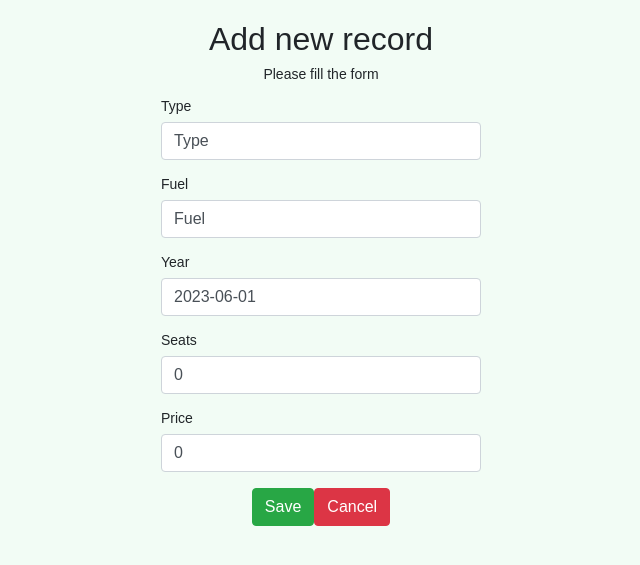
After one commit to milanbalazs/record_management_system, a PHP site: page /add_modify.php in a window 1280 px wide. The commit adds this page. Shown: the top 565 px of the page, without its empty margins (319-959 px from the left). Run offline with PHP 8.4, Linux system fonts and the light colour scheme; the visitor is signed in with stand-in values (Sample User, id 1).

Commit message:
Add 'add/modify' page for Admins and implement the 'modify' functionality

```diff
--- /dev/null
+++ b/app/add_modify.css
@@ -0,0 +1,15 @@
+body {
+    font: 14px sans-serif;
+    background-color: #f2fcf5;
+}
+
+h2.header_text, p.please_fill_text {
+    text-align: center;
+}
+
+.wrapper {
+    width: 360px;
+    padding: 20px;
+    margin-left:auto;
+    margin-right:auto;
+}
--- /dev/null
+++ b/app/add_modify.php
@@ -0,0 +1,140 @@
+<?php
+// Initialize the session
+session_start();
+
+// Include common PHP file
+require_once "common.php";
+
+// Check if the user is already logged in, if no then redirect him to index page
+if(isset($_SESSION["loggedin"]) && $_SESSION["loggedin"] === true); else redirect("index.php");
+
+// Include config PHP file
+require_once "config.php";
+
+// Init values of variables
+$header_text="Add new record";
+$login_err = "";
+$car_type = "Type";
+$car_fuel = "Fuel";
+$car_seats = $car_price = "0";
+$car_year = date('Y-m-d');
+$modify_action = FALSE;
+
+// Redirect back to index.php in case of Cancel button pressing.
+if($_SERVER['REQUEST_METHOD'] == "POST" and isset($_POST['mod_save_btn'])) {
+
+    // Prepare an update statement
+    $sql = "UPDATE cars SET";
+    $sql .= " car_type='" . $_POST['type'] . "',";
+    $sql .= " car_fuel='" . $_POST['fuel'] . "',";
+    $sql .= " car_seats='" . $_POST['seats'] . "',";
+    $sql .= " car_year='" . $_POST['year'] . "',";
+    $sql .= " car_price='" . $_POST['price'] . "'";
+    $sql .= " WHERE car_id='" . $_POST['action_value'] . "'";
+
+    if ($record_management_system_db_conn->query($sql) === TRUE) {
+        // Redirect to index page.
+        redirect("index.php");
+    }
+    else {
+        echo "Error updating record: " . $record_management_system_db_conn->error;
+        $login_err = "Error updating record: " . $record_management_system_db_conn->error;
+    }
+}
+
+if($_SERVER['REQUEST_METHOD'] == "POST" and isset($_POST['cancel_btn'])) {
+    redirect("index.php");
+}
+
+if(isset($_GET['record_id'])){
+    $record_id = $_GET['record_id'];
+    $header_text = "Modify - " . $record_id . ". record";
+    $modify_action = TRUE;
+    // Prepare a select statement
+    $sql = "SELECT * FROM cars WHERE car_id='$record_id'";
+
+    if ($result = $record_management_system_db_conn->query($sql)) {
+        while ($data = $result->fetch_object()) {
+            $cars[] = $data;
+        }
+    }
+
+    if (!isset($cars) || empty($cars)) {
+        $login_err = "Invalid Record ID.";
+    }
+
+    foreach ($cars as $car) {
+        $car_type = $car->car_type;
+        $car_fuel = $car->car_fuel;
+        $car_seats = $car->car_seats;
+        $car_price = $car->car_price;
+        $car_year = $car->car_year;
+    }
+}
+
+?>
+
+<!DOCTYPE html>
+<html lang="en">
+<head>
+    <meta charset="UTF-8">
+    <title>RMS</title>
+    <link rel="stylesheet" href="https://stackpath.bootstrapcdn.com/bootstrap/4.5.2/css/bootstrap.min.css">
+    <link rel="stylesheet" href="add_modify.css">
+    <link rel="icon" href="favicon.ico" type="image/x-icon">
+</head>
+<body>
+    <div class="wrapper">
+        <h2 class="header_text"><?php echo $header_text;?></h2>
+        <p class="please_fill_text">Please fill the form</p>
+
+        <?php
+        if(!empty($login_err)){
+            echo '<div class="alert alert-danger">' . $login_err . '</div>';
+        }
+        ?>
+
+        <form action="<?php echo htmlspecialchars($_SERVER["PHP_SELF"]); ?>" method="post">
+            <div class="form-group">
+                <label>Type</label>
+                <input type="text" name="type" class="form-control" value="<?php echo $car_type;?>">
+                <span class="invalid-feedback"><?php echo "Invalid Type"; ?></span>
+            </div>
+            <div class="form-group">
+                <label>Fuel</label>
+                <input type="text" name="fuel" class="form-control" value="<?php echo $car_fuel;?>">
+                <span class="invalid-feedback"><?php echo "Invalid Fuel"; ?></span>
+            </div>
+            <div class="form-group">
+                <label>Year</label>
+                <input type="text" name="year" class="form-control" value="<?php echo $car_year;?>">
+                <span class="invalid-feedback"><?php echo "Invalid Year"; ?></span>
+            </div>
+            <div class="form-group">
+                <label>Seats</label>
+                <input type="text" name="seats" class="form-control" value="<?php echo $car_seats;?>">
+                <span class="invalid-feedback"><?php echo "Invalid Seats"; ?></span>
+            </div>
+            <div class="form-group">
+                <label>Price</label>
+                <input type="text" name="price" class="form-control" value="<?php echo $car_price;?>">
+                <span class="invalid-feedback"><?php echo "Invalid Price"; ?></span>
+            </div>
+            <div class="form-group">
+                <div class="d-flex justify-content-center">
+                    <?php
+                        if($modify_action === TRUE){
+                            echo '<input type="submit" class="btn btn-success" name="mod_save_btn" value="Save">';
+                            echo '<input type="hidden" name="action_value" value=' . $record_id . '>';
+                        }
+                        else{
+                            echo '<input type="submit" class="btn btn-success" name="save_btn" value="Save">';
+                        }
+                    ?>
+                    <input type="submit" class="btn btn-danger" name="cancel_btn" value="Cancel">
+                </div>
+            </div>
+        </form>
+    </div>
+</body>
+</html>
```
Also changed, not shown: app/index.php (+14 -5 lines).
